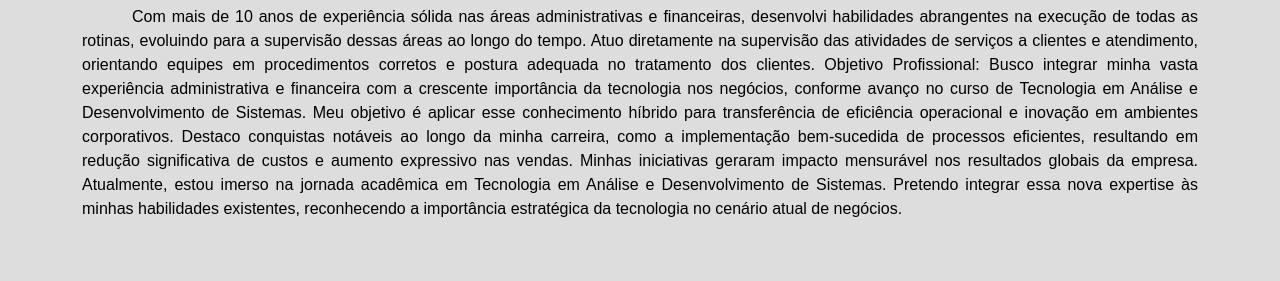
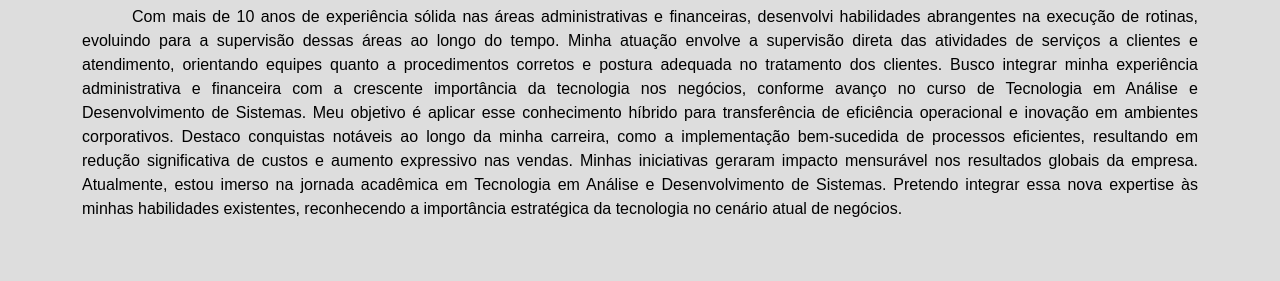
Before and after one commit to EHSS1/Trabalho_perfil, a plain HTML site: page index.html in a window 1280 px wide. Shown: the part 99-380 px from the top of the page. Drawn offline with nearby package versions, Linux system fonts and the light colour scheme.

Commit message:
Atualização

```diff
--- a/index.html
+++ b/index.html
@@ -11,8 +11,8 @@
         <div class="container">
             <header class="py-5 text-center">
             <h1>Resumo de Qualificações</h1>
-            <p>Com mais de 10 anos de experiência sólida nas áreas administrativas e financeiras, desenvolvi habilidades abrangentes na execução de todas as rotinas, evoluindo para a supervisão dessas áreas ao longo do tempo. Atuo diretamente na supervisão das atividades de serviços a clientes e atendimento, orientando equipes em procedimentos corretos e postura adequada no tratamento dos clientes.
-                Objetivo Profissional: Busco integrar minha vasta experiência administrativa e financeira com a crescente importância da tecnologia nos negócios, conforme avanço no curso de Tecnologia em Análise e Desenvolvimento de Sistemas. Meu objetivo é aplicar esse conhecimento híbrido para transferência de eficiência operacional e inovação em ambientes corporativos.
+            <p>Com mais de 10 anos de experiência sólida nas áreas administrativas e financeiras, desenvolvi habilidades abrangentes na         execução de rotinas, evoluindo para a supervisão dessas áreas ao longo do tempo. Minha atuação envolve a supervisão direta das atividades de serviços a clientes e atendimento, orientando equipes quanto a procedimentos corretos e postura adequada no tratamento dos clientes.
+                Busco integrar minha experiência administrativa e financeira com a crescente importância da tecnologia nos negócios, conforme avanço no curso de Tecnologia em Análise e Desenvolvimento de Sistemas. Meu objetivo é aplicar esse conhecimento híbrido para transferência de eficiência operacional e inovação em ambientes corporativos.
                 Destaco conquistas notáveis ao longo da minha carreira, como a implementação bem-sucedida de processos eficientes, resultando em redução significativa de custos e aumento expressivo nas vendas. Minhas iniciativas geraram impacto mensurável nos resultados globais da empresa.
                 Atualmente, estou imerso na jornada acadêmica em Tecnologia em Análise e Desenvolvimento de Sistemas. Pretendo integrar essa nova expertise às minhas habilidades existentes, reconhecendo a importância estratégica da tecnologia no cenário atual de negócios.
                 </p>
```
